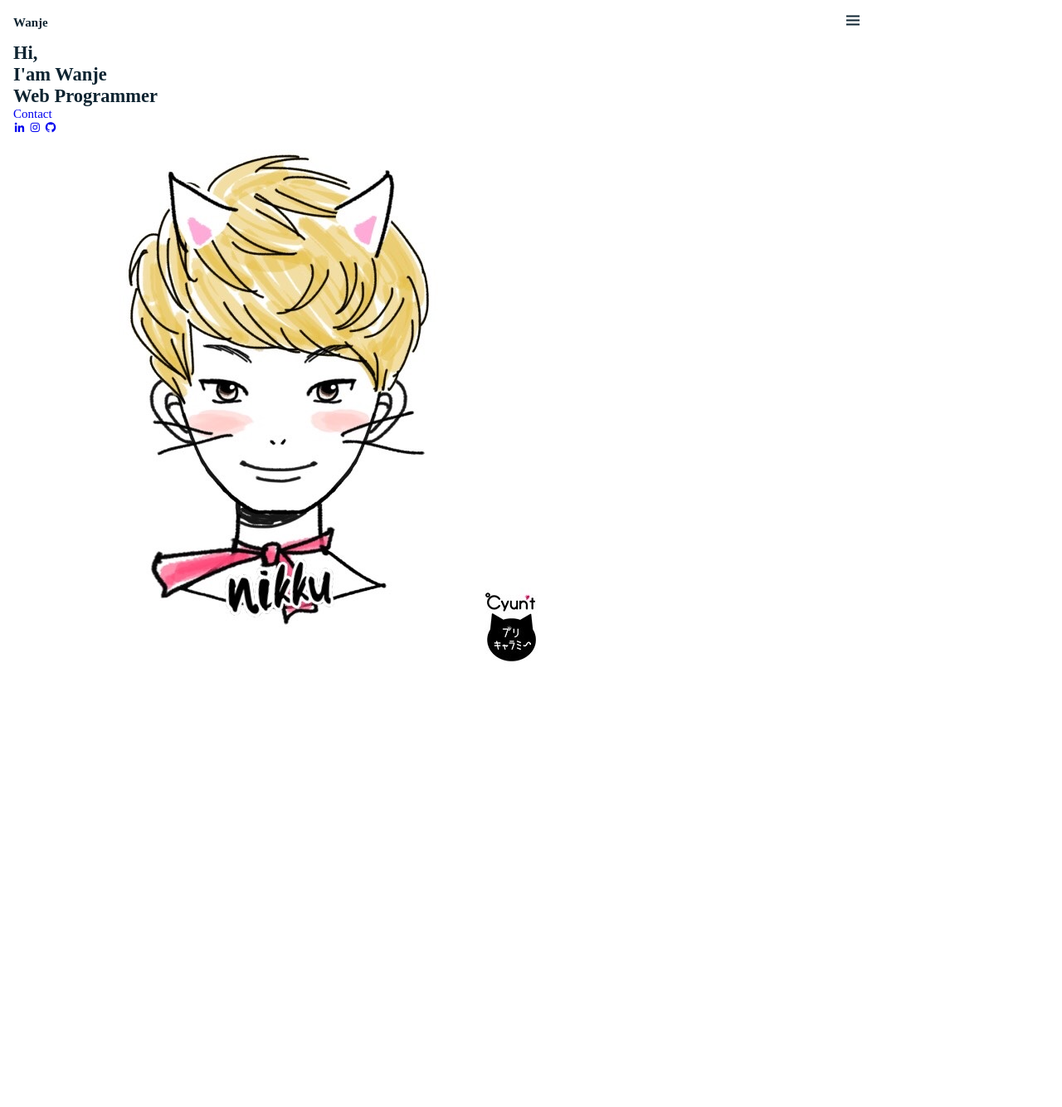
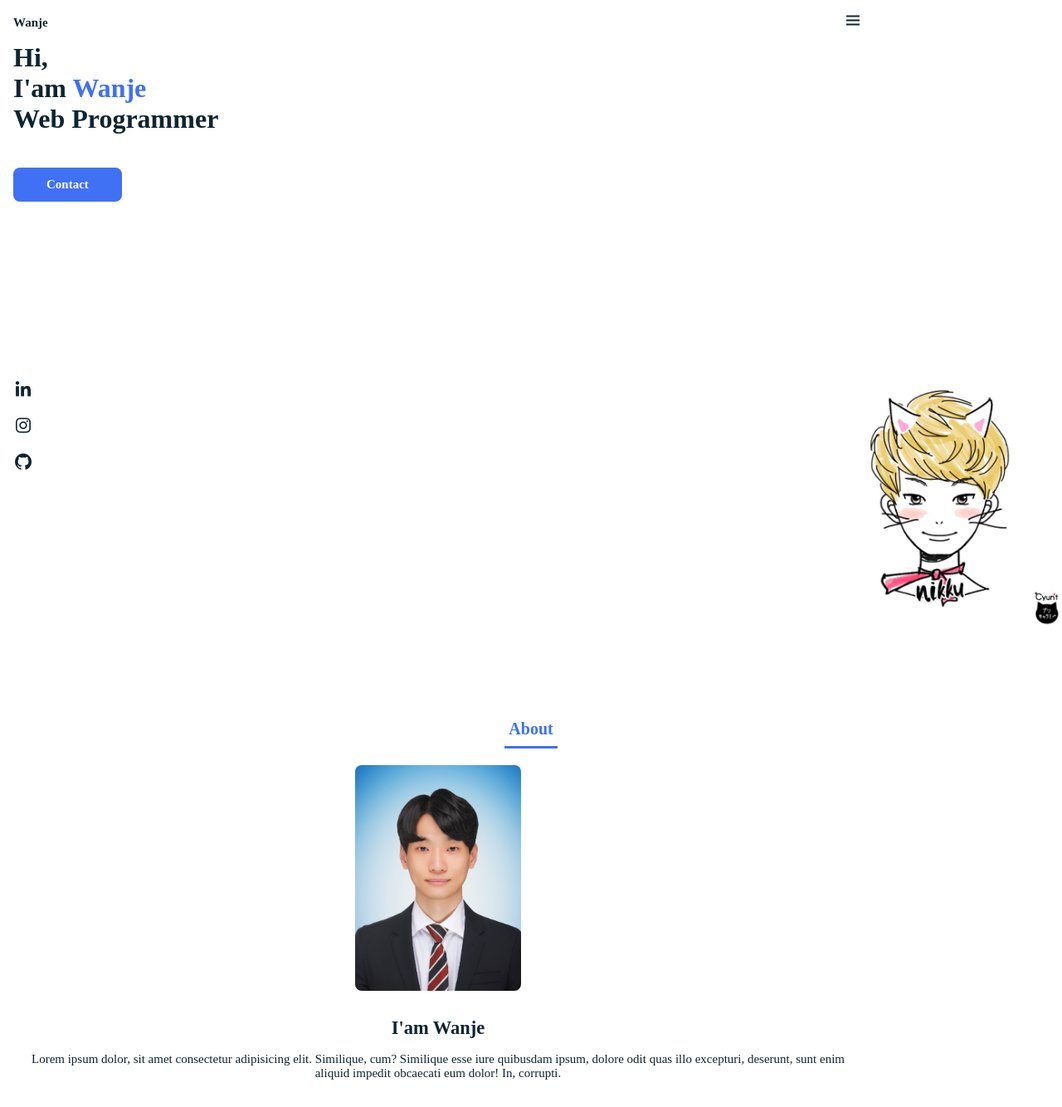
Before and after one commit to Nick0808/personal-portfolio, a plain HTML site: page index.html in a window 1280 px wide. Shown: the part 45-1379 px from the top of the page at 83% size. Before the commit the page ends 849 px from the top, so only its background shows below. Drawn offline with nearby package versions, Linux system fonts and the light colour scheme.

Commit message:
Add About category

```diff
--- a/css/style.css
+++ b/css/style.css
@@ -201,3 +201,78 @@ I-header {
 .show {
   right: 0;
 }
+
+/* Home */
+.home {
+  height: calc(100vh - 3rem);
+  row-gap: 1ram;
+}
+
+.home_data {
+  align-self: center;
+}
+
+.home_title {
+  font-size: var(--big-font-size);
+  margin-bottom: var(--mb-5);
+}
+
+.home_title-color {
+  color: var(--first-color);
+}
+
+.home_social {
+  display: flex;
+  flex-direction: column;
+}
+
+.home_social-icon {
+  width: max-content;
+  margin-bottom: var(--mb-2);
+  font-size: 1.5rem;
+  color: var(--second-color);
+}
+
+.home_social-icon:hover {
+  color: var(--first-color);
+}
+
+.home_img {
+  position: absolute;
+  right: 0;
+  bottom: 0;
+  width: 295px;
+}
+
+/* Button */
+.button {
+  display: inline-block;
+  background-color: var(--first-color);
+  color: #fff;
+  padding: 0.75rem 2.5rem;
+  font-weight: var(--font-semi);
+  border-radius: 0.5rem;
+}
+
+.button:hover {
+  box-shadow: 0 10px 36px rgba(0, 0, 0, 0.15);
+}
+
+/* About */
+.about_container {
+  row-gap: 2rem;
+  text-align: center;
+}
+
+.about_subtitle {
+  margin-bottom: var(--mb-2);
+}
+
+.about_img {
+  justify-self: center;
+}
+
+.about_img img {
+  width: 200px;
+  border-radius: 0.5rem;
+}
--- a/index.html
+++ b/index.html
@@ -54,6 +54,22 @@
                 <img src="img/perfil.jpg" alt="">
             </div>
         </section>
+
+        <!-- About -->
+        <section class="about section" id="about">
+            <h2 class="section-title">About</h2>
+
+            <div class="about_container bd-grid">
+                <div class="about_img">
+                    <img src="img/about.jpg" alt="">
+                </div>
+
+                <div>
+                    <h2 class="about_subtitle">I'am Wanje</h2>
+                    <p class="about_text">Lorem ipsum dolor, sit amet consectetur adipisicing elit. Similique, cum? Similique esse iure quibusdam ipsum, dolore odit quas illo excepturi, deserunt, sunt enim aliquid impedit obcaecati eum dolor! In, corrupti.</p>
+                </div>
+            </div>
+        </section>
     </main>
 
     <!-- SCROLL REVEAL -->
```
Also changed, not shown: img/about.jpg (added).
